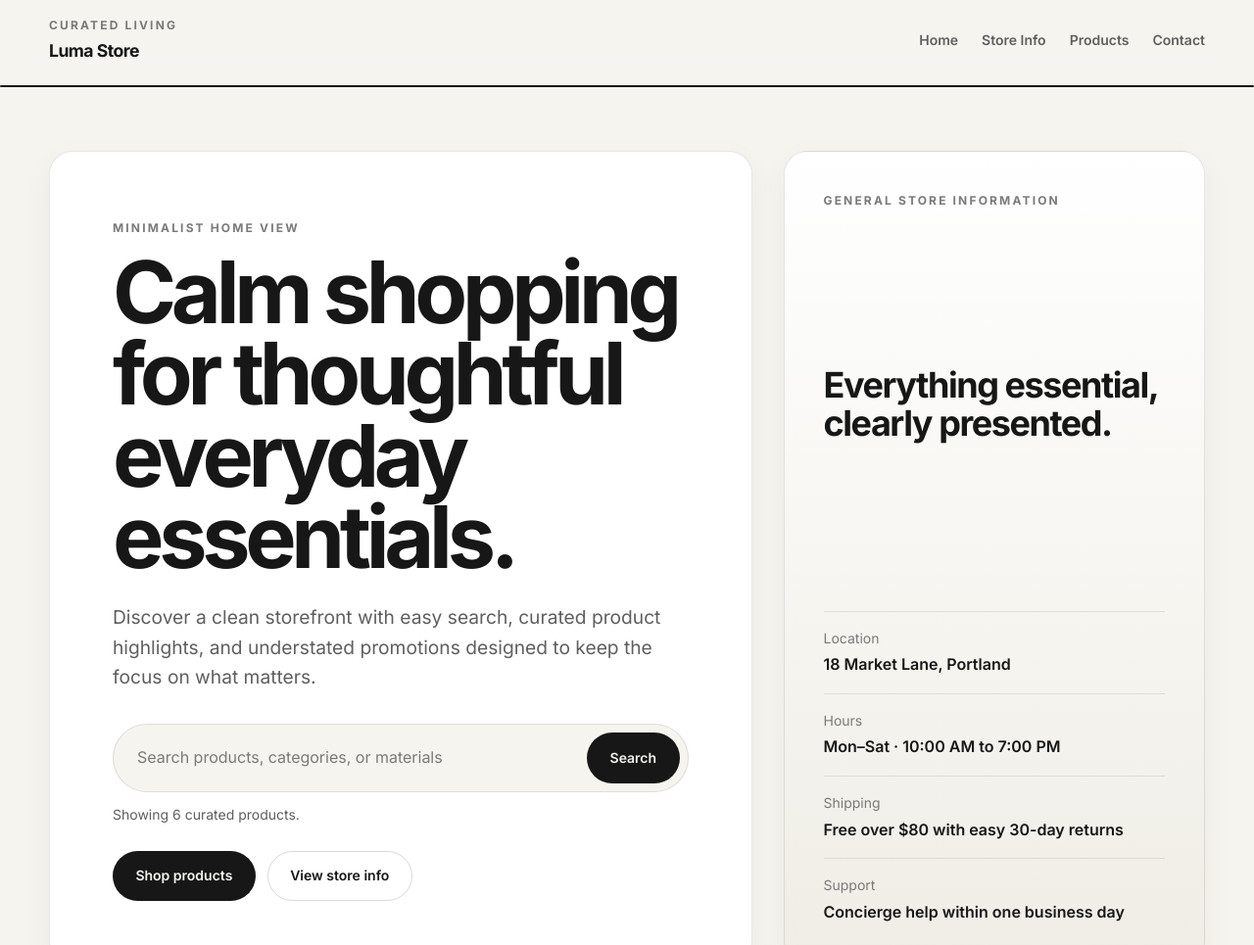
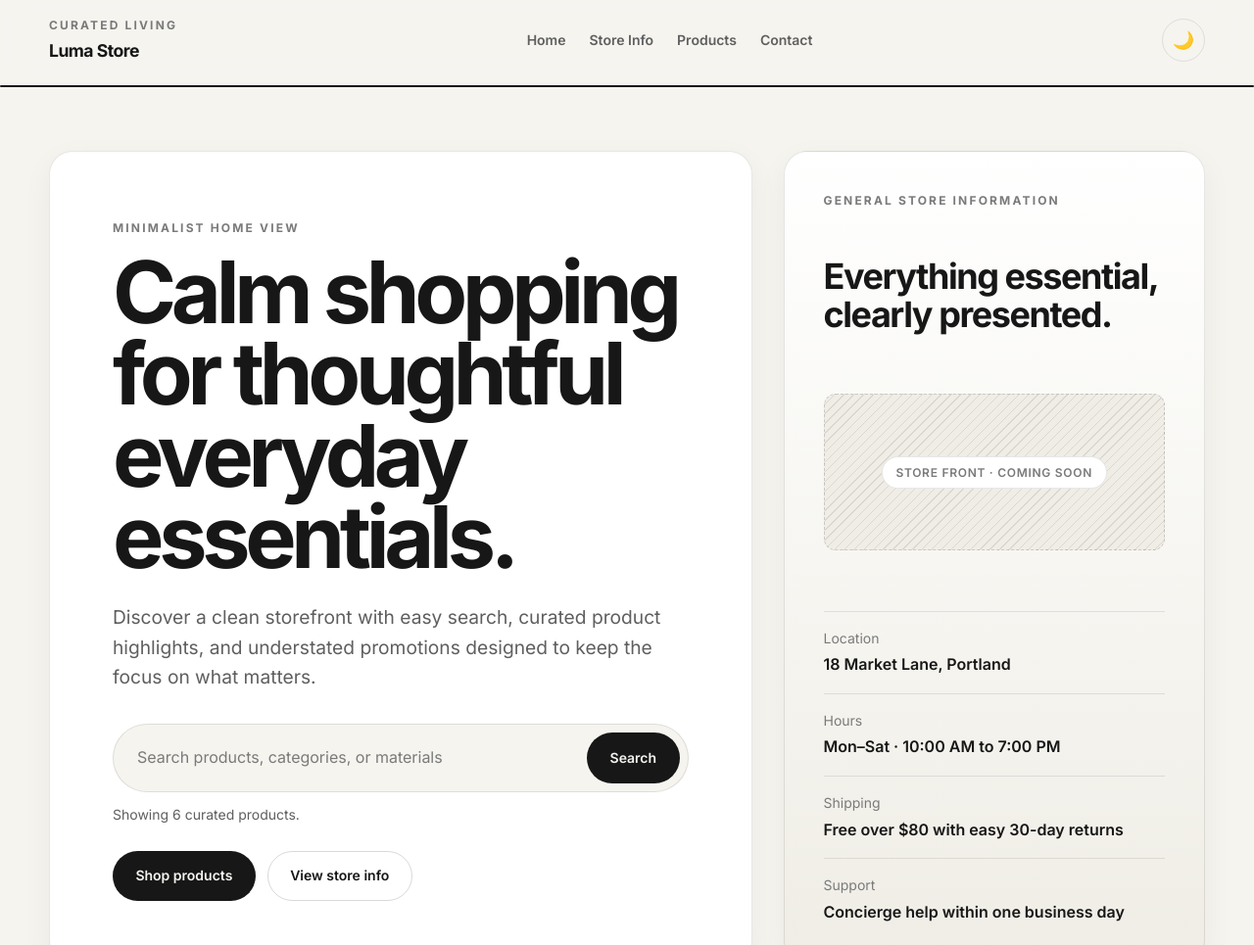
Before and after one commit to chiron-team/git14, a website with bundled scripts: page index.html in a window 1280 px wide. Shown: the top 965 px of the page at 98% size. Built offline with nearby package versions, Linux system fonts and the light colour scheme.

Commit message:
feat(agent): Implement Static Content for Home View
Task ID: FUJr5SpZpmESmMXlKArl
Type: feature
Priority: medium

```diff
--- a/index.html
+++ b/index.html
@@ -54,6 +54,14 @@
                         </li>
                     </ul>
 
+                    <div class="nav__controls">
+                        <button
+                            id="themeToggle"
+                            class="theme-toggle"
+                            aria-label="Switch to dark theme"
+                            title="Switch to dark theme"
+                        >🌙</button>
+
                         <button
                             class="nav__toggle"
                             aria-label="Toggle navigation"
@@ -64,6 +72,7 @@
                             <span class="nav__toggle-line"></span>
                             <span class="nav__toggle-line"></span>
                         </button>
+                    </div>
                 </div>
             </nav>
         </header>
@@ -108,6 +117,11 @@
                     <aside class="hero__panel" data-animate>
                         <p class="hero__panel-label">General store information</p>
                         <h2 class="hero__panel-title">Everything essential, clearly presented.</h2>
+
+                        <div class="placeholder-image placeholder-image--panel" aria-hidden="true">
+                            <span class="placeholder-image__label">Store front · coming soon</span>
+                        </div>
+
                         <ul class="hero__details">
                             <li>
                                 <span>Location</span>
@@ -230,6 +244,9 @@
                                 <span class="product-card__category">Textiles</span>
                             </div>
                             <h3 class="product-card__title">Soft Linen Throw</h3>
+                            <div class="placeholder-image placeholder-image--product" aria-hidden="true">
+                                <span class="placeholder-image__label">Product image</span>
+                            </div>
                             <p class="product-card__description">
                                 Lightweight texture for sofas, guest rooms, and reading corners.
                             </p>
@@ -249,6 +266,9 @@
                                 <span class="product-card__category">Kitchen</span>
                             </div>
                             <h3 class="product-card__title">Matte Ceramic Mug</h3>
+                            <div class="placeholder-image placeholder-image--product" aria-hidden="true">
+                                <span class="placeholder-image__label">Product image</span>
+                            </div>
                             <p class="product-card__description">
                                 A clean silhouette with a soft finish for coffee, tea, or display.
                             </p>
@@ -268,6 +288,9 @@
                                 <span class="product-card__category">Decor</span>
                             </div>
                             <h3 class="product-card__title">Oak Utility Tray</h3>
+                            <div class="placeholder-image placeholder-image--product" aria-hidden="true">
+                                <span class="placeholder-image__label">Product image</span>
+                            </div>
                             <p class="product-card__description">
                                 Designed for entryways, bedside tables, and serving small
                                 essentials.
@@ -288,6 +311,9 @@
                                 <span class="product-card__category">Lighting</span>
                             </div>
                             <h3 class="product-card__title">Linear Desk Lamp</h3>
+                            <div class="placeholder-image placeholder-image--product" aria-hidden="true">
+                                <span class="placeholder-image__label">Product image</span>
+                            </div>
                             <p class="product-card__description">
                                 Focused light and a compact footprint for calm, efficient
                                 workspaces.
@@ -308,6 +334,9 @@
                                 <span class="product-card__category">Storage</span>
                             </div>
                             <h3 class="product-card__title">Woven Storage Basket</h3>
+                            <div class="placeholder-image placeholder-image--product" aria-hidden="true">
+                                <span class="placeholder-image__label">Product image</span>
+                            </div>
                             <p class="product-card__description">
                                 A tidy solution for shelves, laundry corners, and everyday
                                 organization.
@@ -328,6 +357,9 @@
                                 <span class="product-card__category">Stationery</span>
                             </div>
                             <h3 class="product-card__title">Threadbound Journal</h3>
+                            <div class="placeholder-image placeholder-image--product" aria-hidden="true">
+                                <span class="placeholder-image__label">Product image</span>
+                            </div>
                             <p class="product-card__description">
                                 Minimal pages and durable binding for planning, sketching, and
                                 notes.
--- a/src/css/style.css
+++ b/src/css/style.css
@@ -379,6 +379,32 @@ html.theme-dark {
     border-radius: 999px;
 }
 
+.nav__controls {
+    display: flex;
+    align-items: center;
+    gap: 0.5rem;
+}
+
+.theme-toggle {
+    display: inline-flex;
+    align-items: center;
+    justify-content: center;
+    width: 44px;
+    height: 44px;
+    border: 1px solid var(--border-color);
+    border-radius: 50%;
+    background: transparent;
+    cursor: pointer;
+    font-size: 1.1rem;
+    line-height: 1;
+    transition: var(--transition);
+}
+
+.theme-toggle:hover {
+    background-color: var(--surface-color);
+    border-color: var(--border-strong);
+}
+
 .nav__toggle {
     display: none;
     flex-direction: column;
@@ -680,6 +706,45 @@ html.theme-dark {
     background-color: var(--surface-color);
 }
 
+/* ===== Placeholder Images ===== */
+.placeholder-image {
+    display: flex;
+    align-items: center;
+    justify-content: center;
+    border-radius: 0.75rem;
+    background-color: var(--surface-muted);
+    background-image: repeating-linear-gradient(
+        -45deg,
+        transparent,
+        transparent 6px,
+        var(--border-color) 6px,
+        var(--border-color) 7px
+    );
+    border: 1px dashed var(--border-strong);
+    overflow: hidden;
+}
+
+.placeholder-image--product {
+    height: 140px;
+}
+
+.placeholder-image--panel {
+    height: 160px;
+    margin-bottom: var(--spacing-lg);
+}
+
+.placeholder-image__label {
+    padding: 0.35rem 0.85rem;
+    border-radius: 999px;
+    background-color: var(--surface-color);
+    border: 1px solid var(--border-color);
+    color: var(--text-soft);
+    font-size: var(--font-size-xs);
+    font-weight: 600;
+    letter-spacing: 0.06em;
+    text-transform: uppercase;
+}
+
 /* ===== Contact Section ===== */
 .contact__content {
     display: grid;
```
Also changed, not shown: 1 other file. Lines whose indentation alone changed are shown as unchanged.
